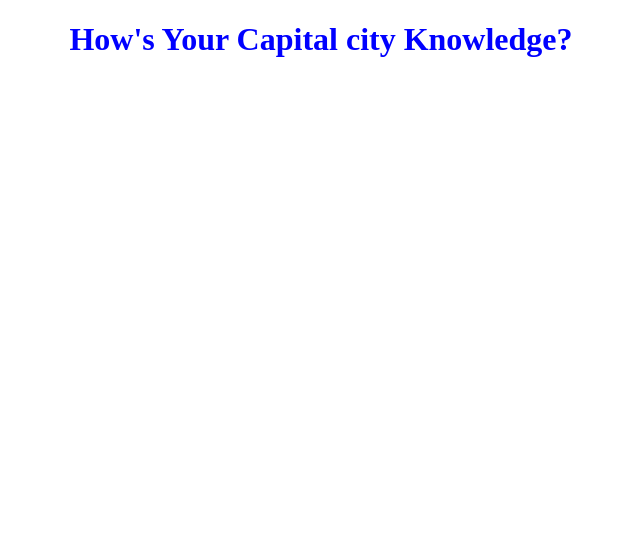
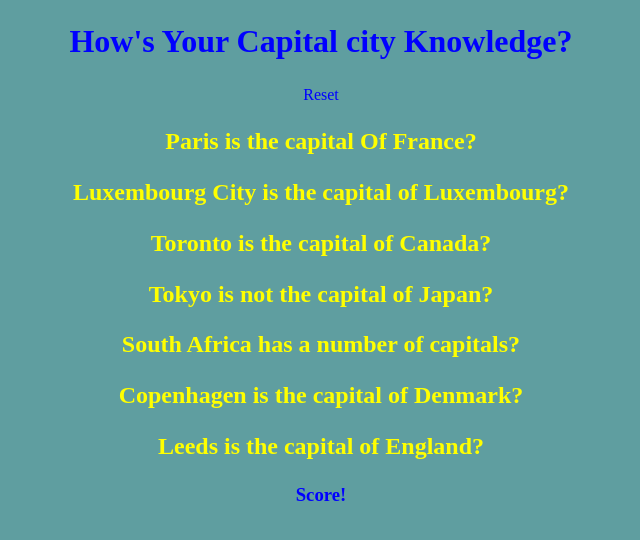
Before and after one commit to PaulEm45/Capital-quiz, a plain HTML site: page index.html in a window 1280 px wide. Shown: the whole page, without its empty margins (319-959 px from the left). Drawn offline with Linux system fonts and the light colour scheme; a web font is replaced by a local one.

Commit message:
added basic questions

```diff
--- a/assets/css/style.css
+++ b/assets/css/style.css
@@ -1,4 +1,25 @@
 h1 {
     color: blue;
     text-align: center;
+    padding: 2px;
 }
+
+body {
+    background: cadetblue;
+    }
+nav {
+    color: blue;
+    text-align: center;
+    padding: 2px;
+}
+h2 {
+    color: yellow;
+    text-align: center;
+    padding: 2px;
+}
+
+h3 {
+    color: blue;
+    text-align: center;
+    padding: 2px;
+}
--- a/index.html
+++ b/index.html
@@ -15,6 +15,16 @@
 
 <body>
     <h1>How's Your Capital city Knowledge?</h1>
+    <nav>Reset</nav>
+    <h2>Paris is the capital Of France?</h2>
+    <h2>Luxembourg City is the capital of Luxembourg?</h2>
+    <h2>Toronto is the capital of Canada?</h2>
+    <h2>Tokyo is not the capital of Japan?</h2>
+    <h2>South Africa has a number of capitals?</h2>
+    <h2>Copenhagen is the capital of Denmark?</h2>
+    <h2>Leeds is the capital of England?</h2>
+
+    <h3>Score!</h3>
 
 
 
```
